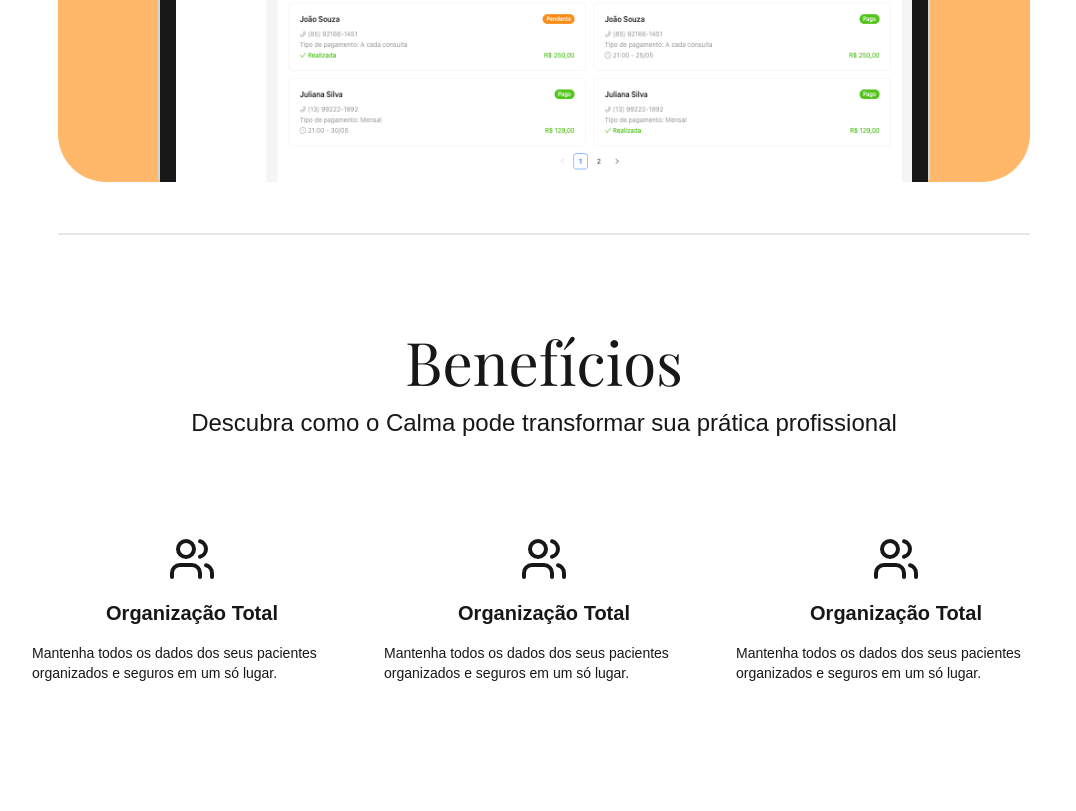
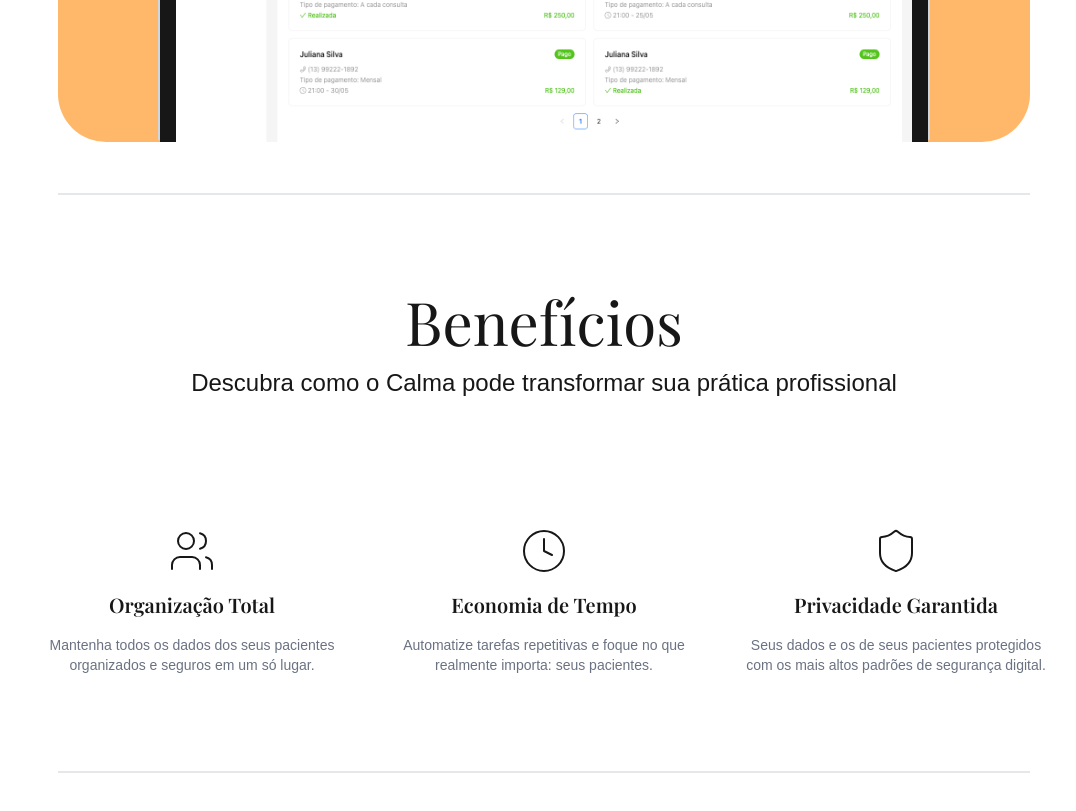
Before and after one commit to GustavoBrazThomaz/calma-website, a Next.js app: page / in a window 1280 px wide. Shown: the part 623-1434 px from the top of the page, without its empty margins (96-1172 px from the left). After the commit the page ends 1412 px from the top, so only its background shows below. Built offline with nearby package versions, Linux system fonts and the light colour scheme; a web font is replaced by a local one.

Commit message:
feat: add benefit section

```diff
--- a/src/app/page.tsx
+++ b/src/app/page.tsx
@@ -1,52 +1,18 @@
 import { AppBar } from "@/ui/components/AppBar";
-import { BenefitCard } from "@/ui/components/BenefitCard";
-import { Notebook } from "@/ui/components/Notebook";
-import Image from "next/image";
+import { Divider } from "@/ui/components/Divider";
+import { BenefitSection } from "@/ui/sections/BenefitSection";
+import { MainSection } from "@/ui/sections/MainSection";
+
 
 export default function Home() {
   return (
     <div className="px-8 py-4">
-      <div className="flex items-center gap-2">
-        <Image
-          className="pointer-events-none"
-          width={40}
-          height={40}
-          src={"/assets/calma.png"}
-          alt="logo"
-        />
-        <p className=" mt-1 text-xl font-semi">Calma</p>
-      </div>
+
       <AppBar />
-
-      <section className="flex flex-col items-center justify-center h-dvh gap-16">
-        <div className="space-y-4 text-center">
-          <h1 className="text-9xl font-serif">Calma</h1>
-          <h2 className="text-3xl">Organize com calma. Atenda com foco.</h2>
-        </div>
-        <div className="relative w-full flex justify-center">
-          <Notebook />
-          <div className="h-2/3 rounded-[48px] w-[80%] absolute bottom-[-2px] bg-orange-300" />
-        </div>
-      </section>
-
-      <div className="w-full flex justify-center">
-        <div className="w-[80%] border-1 h-[1px] border-gray-200 fle" />
-      </div>
-
-      <section className="h-dvh flex flex-col items-center ">
-        <div className="text-center space-y-4 mt-24">
-          <h1 className="font-serif text-6xl">Benefícios</h1>
-          <h2 className="text-2xl">
-            Descubra como o Calma pode transformar sua prática profissional
-          </h2>
-        </div>
-
-        <div className="flex flex-wrap gap-8 mt-24">
-          <BenefitCard />
-          <BenefitCard />
-          <BenefitCard />
-        </div>
-      </section>
+      <MainSection />
+      <Divider />
+      <BenefitSection />
+      <Divider />
     </div>
   );
 }
--- a/src/ui/components/AppBar.tsx
+++ b/src/ui/components/AppBar.tsx
@@ -1,9 +1,24 @@
+import Image from "next/image";
+
 export function AppBar() {
   return (
-    <ul className="fixed top-5 flex px-6 py-4 gap-4 left-1/2 transform -translate-x-1/2 mr-auto font-bold text-sm backdrop-blur-sm bg-white/30  rounded-4xl z-20  [&_li]:cursor-pointer [&_li]:hover:underline">
-      <li>Home</li>
-      <li>Sobre nós</li>
-      <li>Download</li>
-    </ul>
+    <div>
+      <div className="flex items-center gap-2 fixed top-5 backdrop-blur-sm bg-white/30  rounded-4xl z-20">
+        <Image
+          className="pointer-events-none"
+          width={40}
+          height={40}
+          src={"/assets/calma.png"}
+          alt="logo"
+        />
+        <p className=" mt-1 text-xl font-semi">Calma</p>
+      </div>
+
+      <ul className="fixed top-5 flex px-6 py-4 gap-4 left-1/2 transform -translate-x-1/2 mr-auto font-bold text-sm backdrop-blur-sm bg-white/30  rounded-4xl z-20  [&_li]:cursor-pointer [&_li]:hover:underline">
+        <li>Home</li>
+        <li>Sobre nós</li>
+        <li>Download</li>
+      </ul>
+    </div>
   );
 }
--- a/src/ui/components/BenefitCard.tsx
+++ b/src/ui/components/BenefitCard.tsx
@@ -1,14 +1,17 @@
-import { Users } from "lucide-react";
+import { ReactNode } from "react";
 
-export function BenefitCard() {
+interface Props {
+  icon: ReactNode;
+  title: string;
+  description: string;
+}
+
+export function BenefitCard({ icon, description, title }: Props) {
   return (
-    <div className="max-w-xs space-y-4 flex flex-col justify-center items-center">
-      <Users className="size-12"/>
-      <p className="text-xl font-bold">Organização Total</p>
-      <p className="text-sm">
-        Mantenha todos os dados dos seus pacientes organizados e seguros em um
-        só lugar.
-      </p>
+    <div className="max-w-xs space-y-4 flex flex-col justify-center items-center text-center">
+      {icon}
+      <p className="text-xl font-[600]  font-serif">{title}</p>
+      <p className="text-sm text-gray-500">{description}</p>
     </div>
   );
 }
--- /dev/null
+++ b/src/ui/components/Divider.tsx
@@ -0,0 +1,7 @@
+export function Divider() {
+  return (
+    <div className="w-full flex justify-center">
+      <div className="w-[80%] border-1 h-[1px] border-gray-200 fle" />
+    </div>
+  );
+}
--- a/src/ui/components/Notebook.tsx
+++ b/src/ui/components/Notebook.tsx
@@ -8,7 +8,7 @@ export function Notebook() {
           layout="fill"
           src={"/assets/calma-dashboard.png"}
           alt="calma-dashboard"
-          className="rounded-t-xl"
+          className="rounded-t-xl pointer-events-none"
         />
       </div>
     </div>
--- /dev/null
+++ b/src/ui/sections/BenefitSection.tsx
@@ -0,0 +1,42 @@
+import { Clock, Shield, Users } from "lucide-react";
+import { BenefitCard } from "../components/BenefitCard";
+
+const benefits = [
+  {
+    icon: <Users strokeWidth={1} className="size-12" />,
+    title: "Organização Total",
+    description:
+      "Mantenha todos os dados dos seus pacientes organizados e seguros em um só lugar.",
+  },
+  {
+    icon: <Clock strokeWidth={1} className="size-12" />,
+    title: "Economia de Tempo",
+    description:
+      "Automatize tarefas repetitivas e foque no que realmente importa: seus pacientes.",
+  },
+  {
+    icon: <Shield strokeWidth={1} className="size-12" />,
+    title: "Privacidade Garantida",
+    description:
+      "Seus dados e os de seus pacientes protegidos com os mais altos padrões de segurança digital.",
+  },
+];
+
+export function BenefitSection() {
+  return (
+    <section className="pb-24 flex flex-col items-center space-y-32">
+      <div className="text-center space-y-4 mt-24">
+        <h1 className="font-serif text-6xl">Benefícios</h1>
+        <h2 className="text-2xl">
+          Descubra como o Calma pode transformar sua prática profissional
+        </h2>
+      </div>
+
+      <div className="flex flex-wrap gap-8">
+        {benefits.map((item, index) => (
+          <BenefitCard key={`benefit_${index}`} {...item} />
+        ))}
+      </div>
+    </section>
+  );
+}
--- /dev/null
+++ b/src/ui/sections/MainSection.tsx
@@ -0,0 +1,16 @@
+import { Notebook } from "../components/Notebook";
+
+export function MainSection() {
+  return (
+    <section className="flex flex-col items-center justify-center h-dvh gap-16">
+      <div className="space-y-4 text-center">
+        <h1 className="text-9xl font-serif">Calma</h1>
+        <h2 className="text-3xl">Organize com calma. Atenda com foco.</h2>
+      </div>
+      <div className="relative w-full flex justify-center">
+        <Notebook />
+        <div className="h-2/3 rounded-[48px] w-[80%] absolute bottom-[-2px] bg-orange-300" />
+      </div>
+    </section>
+  );
+}
```
